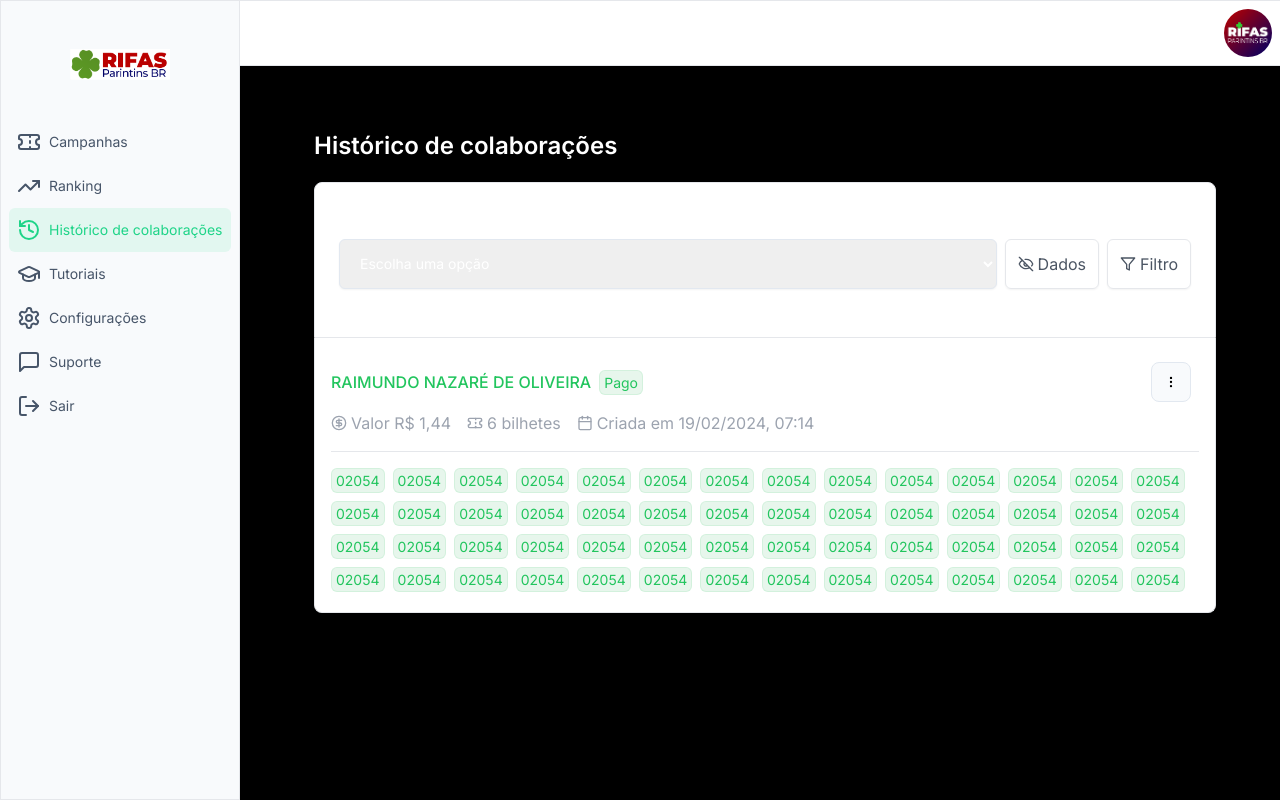
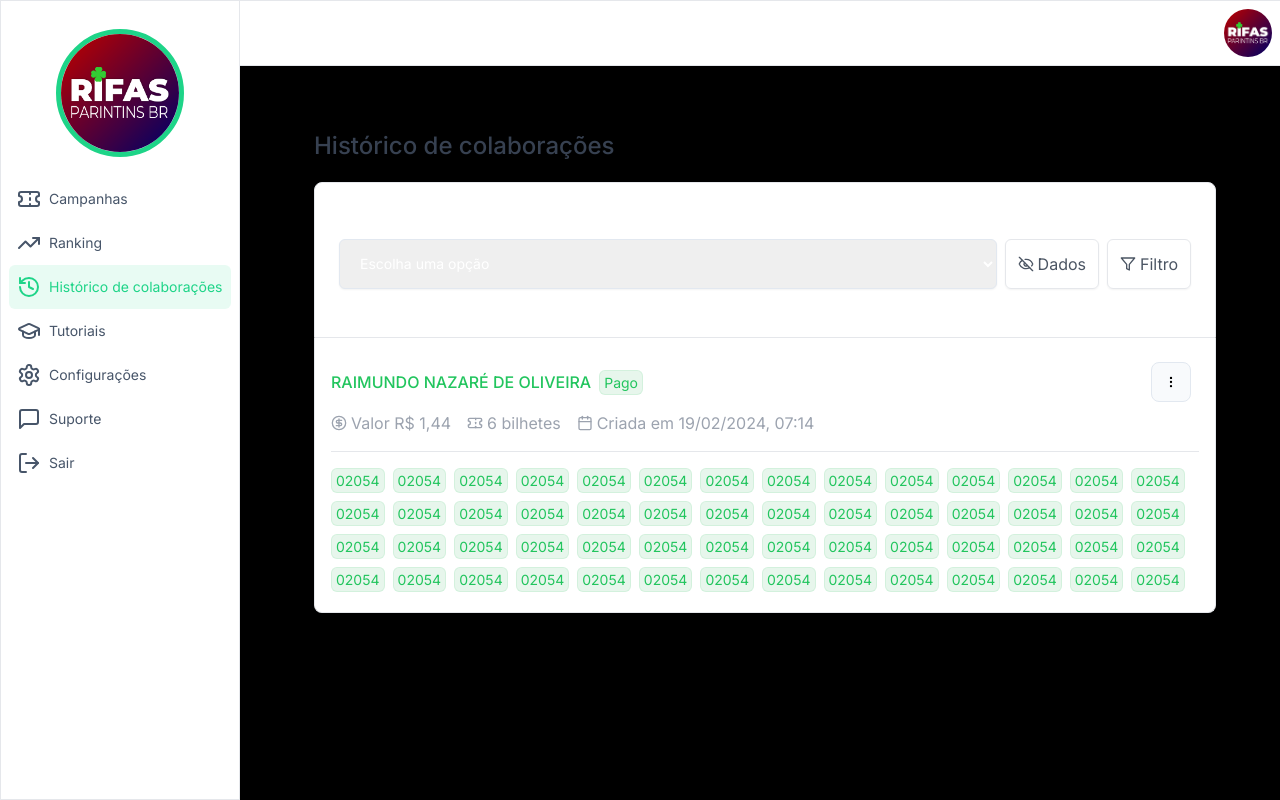
Before and after one commit to rbrasildev/br-rifa, a Next.js app: page /admin/orders in a window 1280 px wide. Built offline with nearby package versions, Linux system fonts and the light colour scheme.

Commit message:
page settings

```diff
--- a/src/app/admin/orders/page.tsx
+++ b/src/app/admin/orders/page.tsx
@@ -9,7 +9,7 @@ export default function Orders() {
     const [isVisibleDropdown, setIsVisibleDropdown] = useState(false)
     return (
         <DashboardLayout>
-            <h1 className="font-semibold text-2xl">Histórico de colaborações</h1>
+            <h1 className="font-medium text-2xl text-gray-700">Histórico de colaborações</h1>
             <div className="card border rounded-t-lg p-6 mt-5 shadow-sm bg-white">
                 <div className="flex flex-col mb-4">
                     <label htmlFor="">Selecione uma campanha</label>
@@ -51,9 +51,9 @@ export default function Orders() {
                         </div>
                     </div>
                     <ul className="flex gap-4 text-gray-400 border-b-1">
-                        <li className="flex items-center max-sm:text-[14px] gap-1"><LuCircleDollarSign />Valor R$ 1,44</li>
-                        <li className="flex items-center max-sm:text-[14px]  gap-1"><LuTicket />6 bilhetes</li>
-                        <li className="flex items-center max-sm:text-[14px]  gap-1"><LuCalendar />Criada em 19/02/2024, 07:14
+                        <li className="flex items-center max-sm:text-[13px] gap-1"><LuCircleDollarSign />Valor R$ 1,44</li>
+                        <li className="flex items-center max-sm:text-[13px]  gap-1"><LuTicket />6 bilhetes</li>
+                        <li className="flex items-center max-sm:text-[13px]  gap-1"><LuCalendar />Criada em 19/02/2024, 07:14
                         </li>
                     </ul>
                     <div className="border border-b-0 border-t-gray-200 border-x-0 my-4"></div>
--- a/src/app/admin/settings/page.tsx
+++ b/src/app/admin/settings/page.tsx
@@ -1,18 +1,60 @@
+import Image from "next/image"
 import DashboardLayout from "@/app/components/admin/layout";
 import { LuDollarSign, LuPencil, LuUser, LuUserCircle } from "react-icons/lu";
 
 export default function Settings() {
     return (
         <DashboardLayout>
-            <div className="flex gap-5">
+            <div className="flex gap-5 max-sm:flex-col">
                 <ul className="flex flex-col gap-2">
                     <li><a className="flex gap-2 items-center whitespace-nowrap" href=""><LuUserCircle />Minha conta</a></li>
                     <li><a className="flex gap-2 items-center whitespace-nowrap" href=""><LuDollarSign />Meios de pagamento</a></li>
                     <li><a className="flex gap-2 items-center whitespace-nowrap" href=""><LuUser />Redes sociais</a></li>
                     <li><a className="flex gap-2 items-center whitespace-nowrap" href=""><LuPencil />Personalização</a></li>
                 </ul>
-                <div className="shadow-sm rounded-md border p-4 w-full">
+                    <div className="shadow rounded-md bg-white border p-4 w-full">
                     <h1 className="font-semibold text-lg">Minha conta</h1>
+
+                    <div className="flex items-center my-4">
+                        <Image
+                            className='rounded-full p-2'
+                            src="/assets/avatar.png"
+                            width={64}
+                            height={64}
+                            alt="BR Rifas"
+                        />
+                        <button
+                            className="border border-slate-200 rounded-md h-10 w-20 shadow-sm hover:bg-gray-100  hover:shadow-md transition-all"
+                        >Alterar
+                        </button>
+                    </div>
+                    <form>
+                        <div className="flex flex-col mb-4">
+                            <label htmlFor="">Seu nome</label>
+                            <div className="flex gap-1 mb-4">
+                                <input className="border w-1/2 focus:border-lime-500 shadow-sm rounded-md p-2 px-4 text-sm border-slate-200 outline-none" type="text" placeholder="Nome" />
+                                <input className="border w-1/2 focus:border-lime-500 shadow-sm rounded-md p-2 px-4 text-sm border-slate-200 outline-none" type="text" placeholder="Sobrenome" />
+                            </div>
+                            <div className="flex flex-col gap-1 mb-4">
+                                <label htmlFor="">Email</label>
+                                <input className="border shadow-sm focus:border-lime-500 rounded-md p-2 px-4 text-sm border-slate-200 outline-none" type="text" placeholder="Digite seu email" />
+                            </div>
+                            <div className="flex flex-col gap-1 mb-4">
+                                <label htmlFor="">Celular</label>
+                                <input className="border shadow-sm focus:border-lime-500 rounded-md p-2 px-4 text-sm border-slate-200 outline-none" type="text" placeholder="Celular" />
+                            </div>
+                            <div className="flex flex-col gap-1 mb-4">
+                                <label htmlFor="">Nome de exibição</label>
+                                <input className="border shadow-sm focus:border-lime-500 rounded-md p-2 px-4 text-sm border-slate-200 outline-none" type="text" placeholder="Nome de exibição" />
+                            </div>
+                            <div className="flex flex-col gap-1">
+                                <button
+                                    className="border border-gray-200 rounded-md h-10 w-20 shadow-sm bg-gray-800 text-slate-50 hover:bg-gray-700  hover:shadow-md transition-all"
+                                >Salvar
+                                </button>
+                            </div>
+                        </div>
+                    </form>
                 </div>
             </div>
         </DashboardLayout>
--- a/src/app/components/admin/layout.tsx
+++ b/src/app/components/admin/layout.tsx
@@ -56,9 +56,12 @@ export default function DashboardLayout({ children }: DashboardLayoutProps) {
       </AnimatePresence>
 
       <Header />
-      <main className="max-md:ml-0 max-lg:ml-0 max-sm:p-4 max-md:p-4 max-lg:p-4 p-16 ml-[250px]">
+      <motion.main
+        initial={{ opacity: 0 }}
+        animate={{ opacity: 1 }}
+        className="max-md:ml-0 max-lg:ml-0 max-sm:p-4 max-md:p-4 max-lg:p-4 p-16 ml-[250px]">
         {children}
-      </main>
+      </motion.main>
     </div>
   );
 }
--- a/src/app/components/admin/sidebar.tsx
+++ b/src/app/components/admin/sidebar.tsx
@@ -17,14 +17,14 @@ export default function Sidebar({ classes }: SidebarProps) {
   const pathname = usePathname();
   return (
     <aside
-      className={`${classes} w-auto fixed text-lg text-slate-600 left-0 top-0 bottom-0 border bg-slate-50 p-2 z-20 transition-all`}
+      className={`${classes} w-auto fixed text-lg text-slate-600 left-0 top-0 bottom-0 border bg-white p-2 z-20 transition-all`}
     >
       <div className="flex justify-center">
         <Image
-          className="my-10"
-          src="/assets/logo.png"
-          width={100}
-          height={0}
+          className='rounded-full my-5 border-[5px] border-[#1ed488] border-rounded-full'
+          src="/assets/avatar.png"
+          width={128}
+          height={128}
           alt="BR Rifas"
         />
       </div>
```
